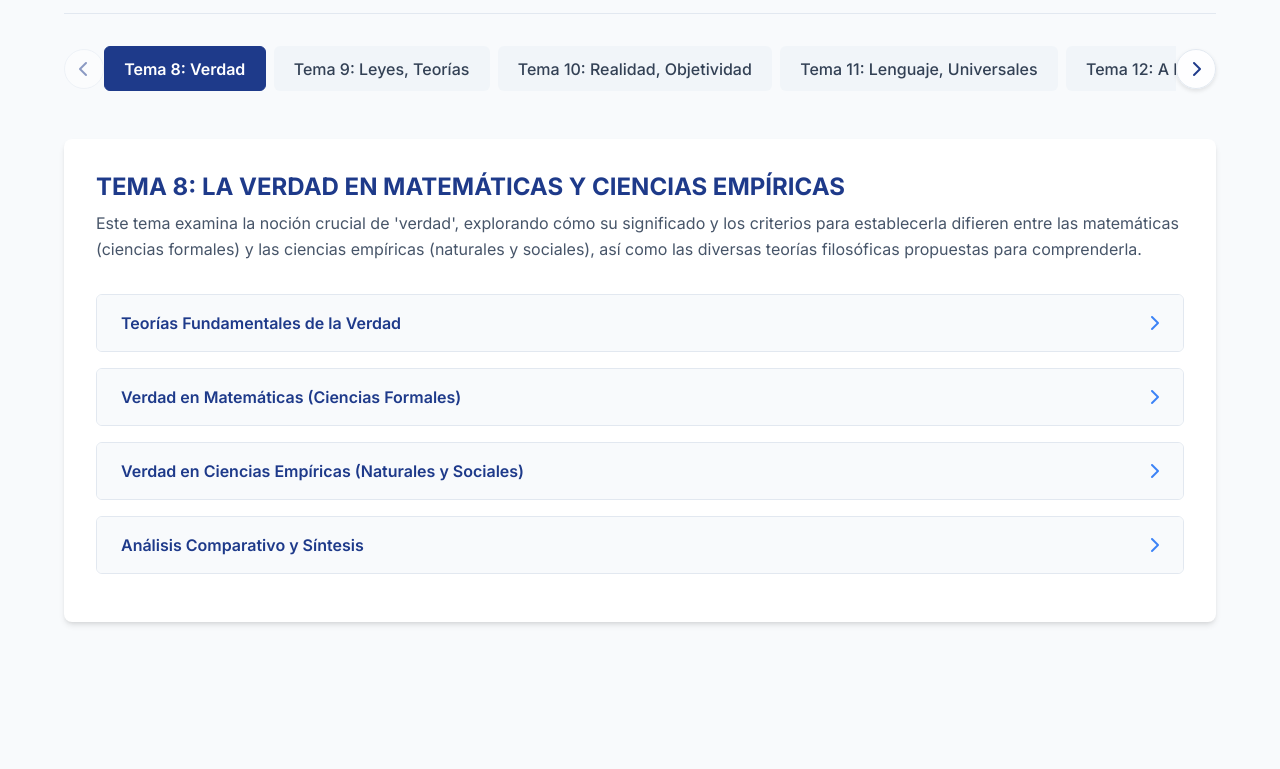
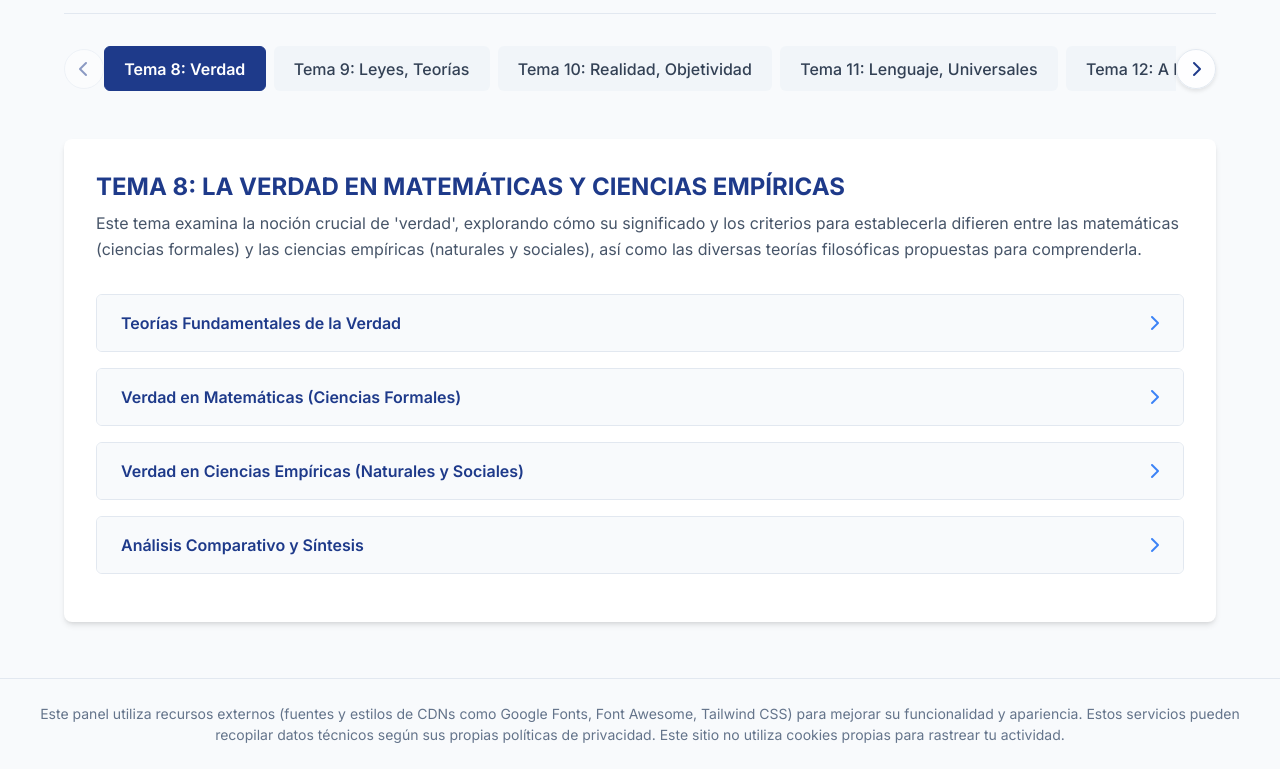
Before and after one commit to juanje-lang/oposicionespublicB, a plain HTML site: page index.html in a window 1280 px wide. Shown: the part 112-881 px from the top of the page. Before the commit the page ends 800 px from the top, so only its background shows below. Drawn offline with nearby package versions, Linux system fonts and the light colour scheme.

Commit message:
Update index.html

```diff
--- a/index.html
+++ b/index.html
@@ -11,12 +11,16 @@
         body {
             font-family: 'Inter', sans-serif;
             background-color: #f8fafc; /* Fondo gris muy claro */
+            display: flex;
+            flex-direction: column;
+            min-height: 100vh; /* Asegurar que el footer quede abajo */
         }
         /* Estilo para el contenedor principal */
         .main-container {
             max-width: 1200px; /* Ancho máximo */
             margin: 0 auto; /* Centrado */
             padding: 1.5rem;
+            flex-grow: 1; /* Ocupa el espacio disponible */
         }
         /* Estilo para el encabezado */
         .panel-header {
@@ -189,6 +193,16 @@
             padding-left: 0.75rem;
         }
 
+        /* Estilo para el pie de página */
+        .panel-footer {
+            text-align: center;
+            padding: 1.5rem;
+            margin-top: 2rem; /* Espacio sobre el footer */
+            font-size: 0.875rem; /* Texto pequeño */
+            color: #64748b; /* Color gris */
+            border-top: 1px solid #e2e8f0; /* Línea divisoria sutil */
+        }
+
     </style>
     <link rel="preconnect" href="https://fonts.googleapis.com">
     <link rel="preconnect" href="https://fonts.gstatic.com" crossorigin>
@@ -227,10 +241,7 @@
                 <p class="content-intro">Este tema examina la noción crucial de 'verdad', explorando cómo su significado y los criterios para establecerla difieren entre las matemáticas (ciencias formales) y las ciencias empíricas (naturales y sociales), así como las diversas teorías filosóficas propuestas para comprenderla.</p>
                 <div class="accordion">
                     <div class="accordion-item">
-                        <button class="accordion-button">
-                            <span>Teorías Fundamentales de la Verdad</span>
-                            <i class="fas fa-chevron-right accordion-icon"></i>
-                        </button>
+                        <button class="accordion-button"><span>Teorías Fundamentales de la Verdad</span><i class="fas fa-chevron-right accordion-icon"></i></button>
                         <div class="accordion-content">
                             <p>Las teorías filosóficas buscan responder qué es la verdad y cómo distinguirla del error. Las principales son:</p>
                             <h4>1. Teoría de la Correspondencia</h4>
@@ -248,10 +259,7 @@
                         </div>
                     </div>
                     <div class="accordion-item">
-                        <button class="accordion-button">
-                            <span>Verdad en Matemáticas (Ciencias Formales)</span>
-                            <i class="fas fa-chevron-right accordion-icon"></i>
-                        </button>
+                        <button class="accordion-button"><span>Verdad en Matemáticas (Ciencias Formales)</span><i class="fas fa-chevron-right accordion-icon"></i></button>
                         <div class="accordion-content">
                             <p>Las matemáticas, como ciencia formal, tratan con entidades abstractas e ideales, no con hechos empíricos.</p>
                             <h4>Naturaleza de la Verdad Matemática:</h4>
@@ -275,10 +283,7 @@
                         </div>
                     </div>
                      <div class="accordion-item">
-                        <button class="accordion-button">
-                            <span>Verdad en Ciencias Empíricas (Naturales y Sociales)</span>
-                            <i class="fas fa-chevron-right accordion-icon"></i>
-                        </button>
+                        <button class="accordion-button"><span>Verdad en Ciencias Empíricas (Naturales y Sociales)</span><i class="fas fa-chevron-right accordion-icon"></i></button>
                         <div class="accordion-content">
                              <p>Las ciencias empíricas buscan describir, explicar y predecir fenómenos del mundo real basándose en la observación y experimentación.</p>
                              <h4>Naturaleza de la Verdad Empírica:</h4>
@@ -295,10 +300,7 @@
                         </div>
                     </div>
                      <div class="accordion-item">
-                        <button class="accordion-button">
-                            <span>Análisis Comparativo y Síntesis</span>
-                            <i class="fas fa-chevron-right accordion-icon"></i>
-                        </button>
+                        <button class="accordion-button"><span>Análisis Comparativo y Síntesis</span><i class="fas fa-chevron-right accordion-icon"></i></button>
                         <div class="accordion-content">
                              <p>La verdad matemática se basa en la <strong>coherencia</strong> interna, es <strong>a priori</strong> y formal. La verdad empírica aspira a la <strong>correspondencia</strong> con hechos, es <strong>a posteriori</strong>, provisional y se valida por contrastación (idealmente, falsación).</p>
                              <p>Las diferentes filosofías (logicismo, formalismo, intuicionismo en matemáticas; empirismo lógico, falsacionismo, realismo en CC. empíricas) reflejan estas diferencias.</p>
@@ -546,6 +548,13 @@
         </main>
     </div>
 
+    <footer class="panel-footer">
+        <p>
+            Este panel utiliza recursos externos (fuentes y estilos de CDNs como Google Fonts, Font Awesome, Tailwind CSS) para mejorar su funcionalidad y apariencia.
+            Estos servicios pueden recopilar datos técnicos según sus propias políticas de privacidad. Este sitio no utiliza cookies propias para rastrear tu actividad.
+        </p>
+    </footer>
+
     <script>
         // Selección de elementos del DOM
         const themeButtons = document.querySelectorAll('.theme-button');
```
